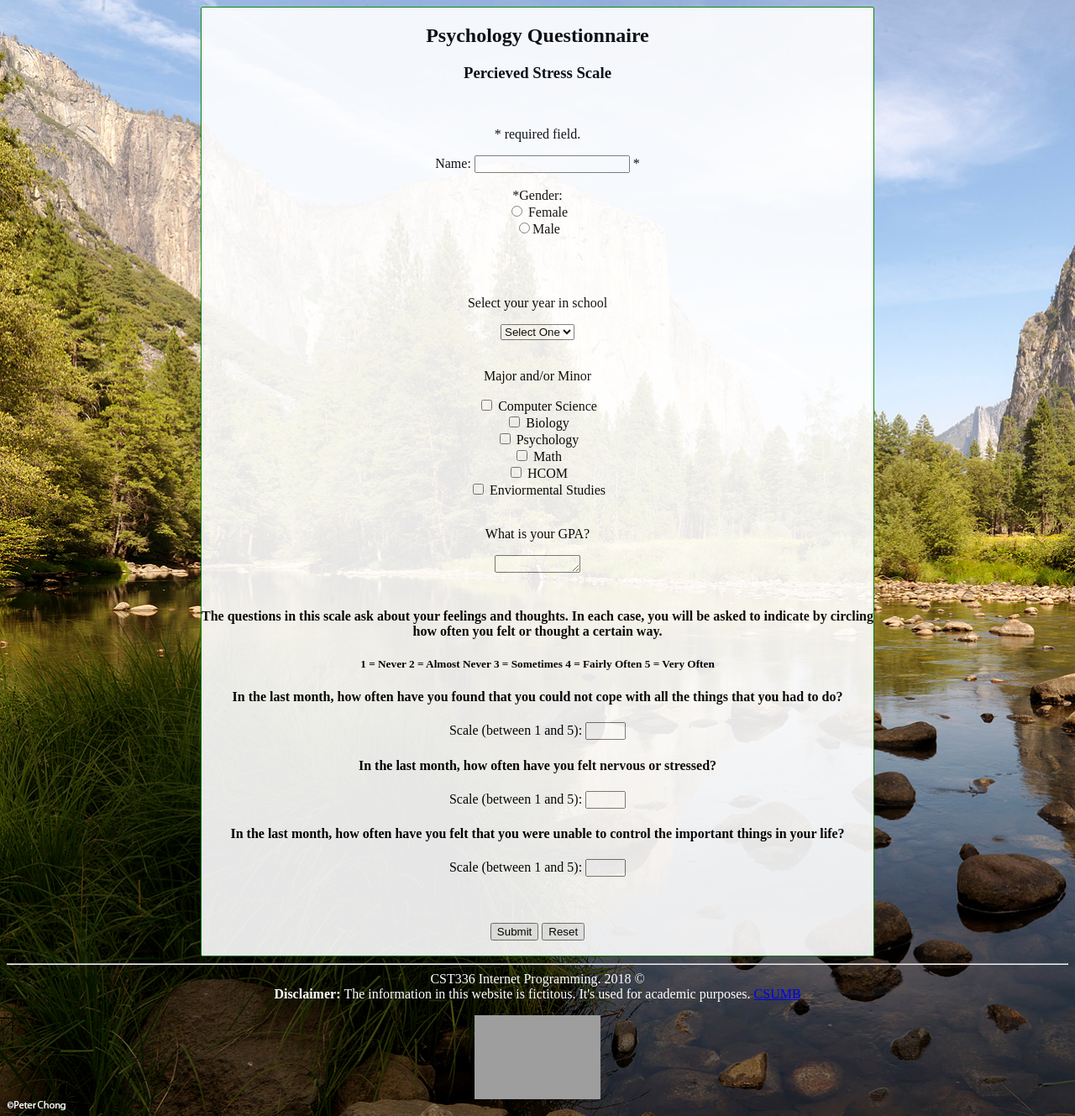
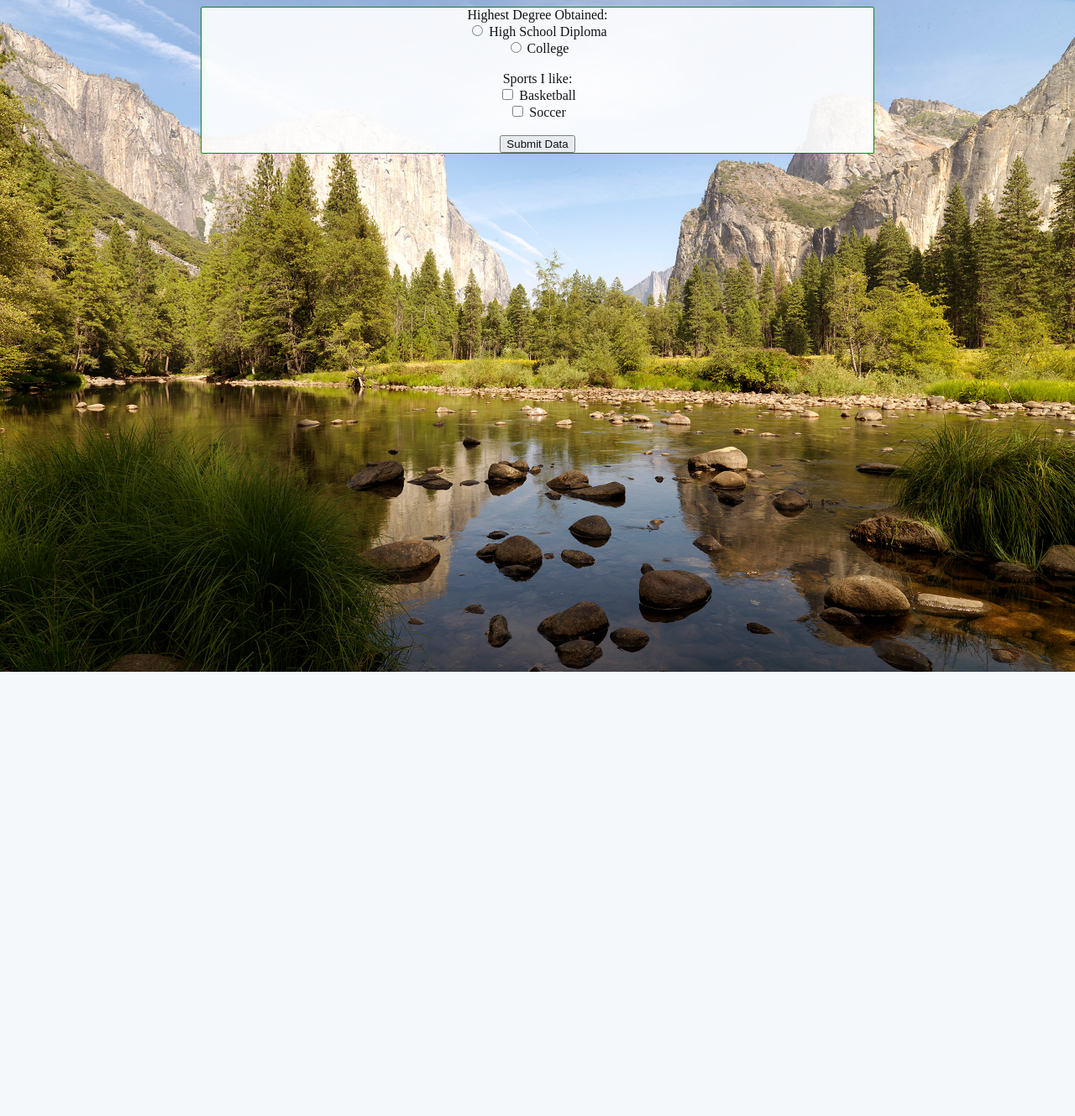
Before and after one commit to vasq5627/rubvasquez, a PHP site: page /hw/hw3/index.php in a window 1280 px wide. Shown: the whole page at 84% size. After the commit the page ends 800 px from the top, so only its background shows below. Run offline with PHP 8.4, Linux system fonts and the light colour scheme; grey boxes are pictures that could not be loaded.

Commit message:
adding Lab 5

```diff
--- a/hw/hw3/index.php
+++ b/hw/hw3/index.php
@@ -1,65 +1,5 @@
 <?php
 
-$nameError  = $genderError  = $classError = "";
-$name = $gender = $classError =  "";
-
-if ($_SERVER["REQUEST_METHOD"] == "POST") {
-  if (empty($_POST["name"])) {
-    $nameError = "ERROR = Name is required";
-  } else {
-    $name = test_input($_POST["name"]);
-    if (!preg_match("/^[a-zA-Z ]*$/",$name)) {
-      $nameError = "ERROR = Only letters";
-    }
-  }
-  if (empty($_POST["gender"])) {
-    $genderError = "ERROR = Gender is required";
-  } else {
-    $gender = test_input($_POST["gender"]);
-  }
-  if(empty($_POST["year"])){
-      $classError = "Error = Year is required";
-  } else {
-      $class = test_input($_POST["year"]);
-  }
-}
-function test_input($data) {
-  $data = trim($data);
-  $data = stripslashes($data);
-  $data = htmlspecialchars($data);
-  return $data;
-}
-function questions(){
-    for($i=0;$i<1;$i++){
-         ${"randomQues" . $i } = rand(0,9);
-         displayData(${"randomQues" . $i}, $i );
-     }
-    }
-    function displayData($randomQues){
-switch($randomQues){
-    case 0: $question = "In the last month, how often have you been upset because of something that happened unexpectedly?";
-        break;
-    case 1: $question = "In the last month, how often have you felt that you were unable to control the important things in your life?";
-        break;
-    case 2: $question = "In the last month, how often have you felt nervous or stressed?";
-        break;
-    case 3: $question = "In the last month, how often have you felt confident about your ability to handle your personal problems?";
-        break;
-    case 4: $question = "In the last month, how often have you felt that things were going your way?";
-        break;
-    case 5: $question = "In the last month, how often have you found that you could not cope with all the things that you had to do?";
-        break;
-    case 6: $question = "In the last month, how often have you been able to control irritations in your life?";
-        break;
-    case 7: $question = "In the last month, how often have you felt that you were on top of things?";
-        break;
-    case 8: $question = "In the last month, how often have you been angered because of things that were out of your control?";
-        break;
-    case 9: $question = "In the last month, how often have you felt difficulties were piling up so high that you could not overcome them?";
-        break;
-}
- echo $question;
-}
 ?>
 <!DOCTYPE html>
 <html>
@@ -71,84 +11,10 @@ switch($randomQues){
     </style>
   </head>
   <body>
-
     <div id="main">
-            <h2> Psychology Questionnaire <h2>
-            <h3>Percieved Stress Scale </h3>
-            <br>
-   <p><span class="error">* required field.</span></p>
-<form method="post"  placeholder="Full Name" action="<?php echo htmlspecialchars($_SERVER["PHP_SELF"]);?>" >
-
-  Name: <input type="text" name="name" value="<?php echo $name;?>">
-  <span class="error">* <?php echo $nameError;?></span>
-  <br><br>
-
-
-   *Gender: <br />
-
-  <input type="radio" name="gender" <?php if (isset($gender) && $gender=="female") echo "checked";?> value="female"> Female <br />
-  <input type="radio" name="gender" <?php if (isset($gender) && $gender=="male") echo "checked";?> value="male">Male
-  <span class="error"> <?php echo $genderError;?></span>
-  <br><br>
-  <br />
-  <br />
-   <p>Select your year in school</p>
-    <select name="Year in School">
-    <option value="Select One" selected>Select One</option>
-    <option value="Freshman">Freshman</option>
-    <option value="Sophmore">Sophmore</option>
-    <option value="Junior">Junior</option>
-    <option value="Senior">Senior</option>
-  </select>
-  <br />
-  <br>
- <p> Major and/or Minor</p>
-  <input type="checkbox" name="subject" value="Comp"> Computer Science <br>
-  <input type="checkbox" name="subject" value="Bio">   Biology <br>
-   <input type="checkbox" name="subject" value="Psy"> Psychology <br>
-  <input type="checkbox" name="subject" value="Math">   Math <br>
-   <input type="checkbox" name="subject" value="Hcomm"> HCOM <br>
-  <input type="checkbox" name="subject" value="Envs">   Enviormental Studies <br>
-  <br />
-
-  <p>What is your GPA?</p>
-  <textarea name="message" rows="1" cols="10"></textarea>
-  <br>
-  <br >
-
-
-   <h4>The questions in this scale ask about your feelings and thoughts. In each case,
-   you will be asked to indicate by circling how often you felt or thought a certain way.</h4>
-   <h5>1 = Never     2 = Almost Never	3 = Sometimes	  4 = Fairly Often      5 = Very Often </h5>
-
-        <h4 id="question1" ><?= questions(); ?></h4>
-         Scale (between 1 and 5): <input type="number" name="Number" min="1" max="5">
-        <h4 id="question2"><?= questions(); ?></h4>
-        Scale (between 1 and 5): <input type="number" name="Number" min="1" max="5">
-        <h4 id="question3"><?= questions(); ?></h4>
-         Scale (between 1 and 5): <input type="number" name="Number" min="1" max="5">
-        <h3></h3>
-        <br />
-
-        <br />
-
-         <input type="submit" name="submit" value="Submit" oneClick=alert('Processing')>
-
-         <input type="reset">
-         <br />
-         <br />
+    <form>
+      Highest Degree Obtained:    <br>    <input type="radio"id="item1"  name="degreeChoices" value="High School" >        <label for="item1">High School Diploma</label> <br>    <input type="radio" id="item2"name="degreeChoices"value="College">         <label for="item2">College</label> <br><br>    Sports I like: <br>    <input type="checkbox" id="basket"  name="sports" value="basket">           <label for="basket"> Basketball </label> <br>    <input type="checkbox" id="soccer" name="sports" value="basket">            <label for="soccer"> Soccer </label>    <br/><br/>    <input type="button" value="Submit Data" onclick="displayData()"/>  </form>
     </form>
-
     </div>
   </body>
-     <footer>
-            <hr>
-            CST336 Internet Programming. 2018 &copy <br />
-            <strong> Disclaimer: </strong>
-            The information in this website is fictitous. It's used for academic purposes.
-            <a href="http://csumb.edu">CSUMB</a>
-             <figure>
-                <img src="img/Monterey.jpg" alt="School Logo" height="100" width="150" />
-            </figure>
-        </footer>
 </html>
```
Also changed, not shown: Labs/Lab5/functions.php (added, +74 -0 lines), Labs/Lab5/index.php (added, +84 -0 lines), Labs/Lab5/scart.php (added, +58 -0 lines), Labs/Lab5/wmapi.php (added, +24 -0 lines), hw/hw3/recieve.php (+41 -9 lines), 2 other files. Lines whose indentation alone changed are shown as unchanged.
